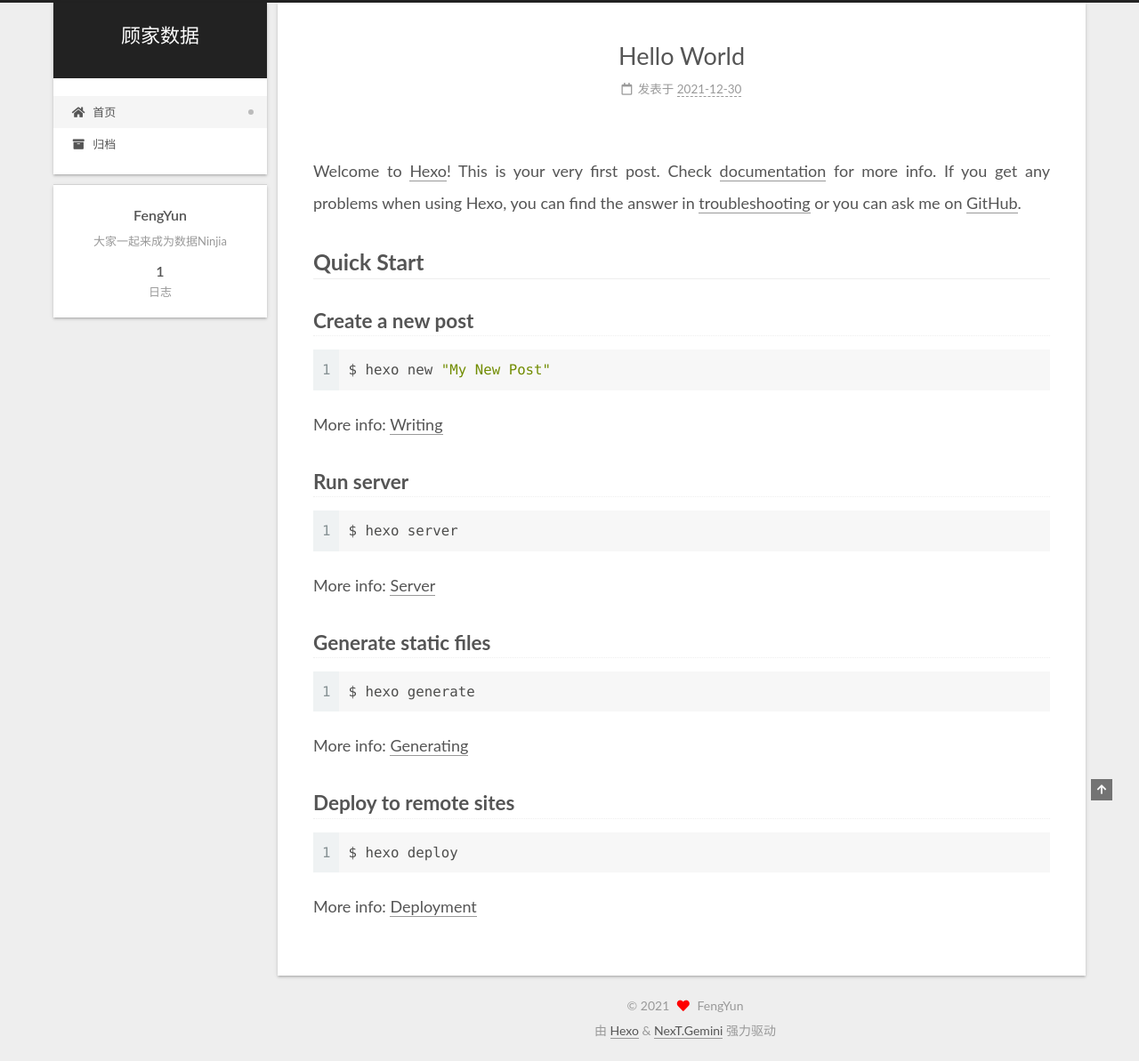
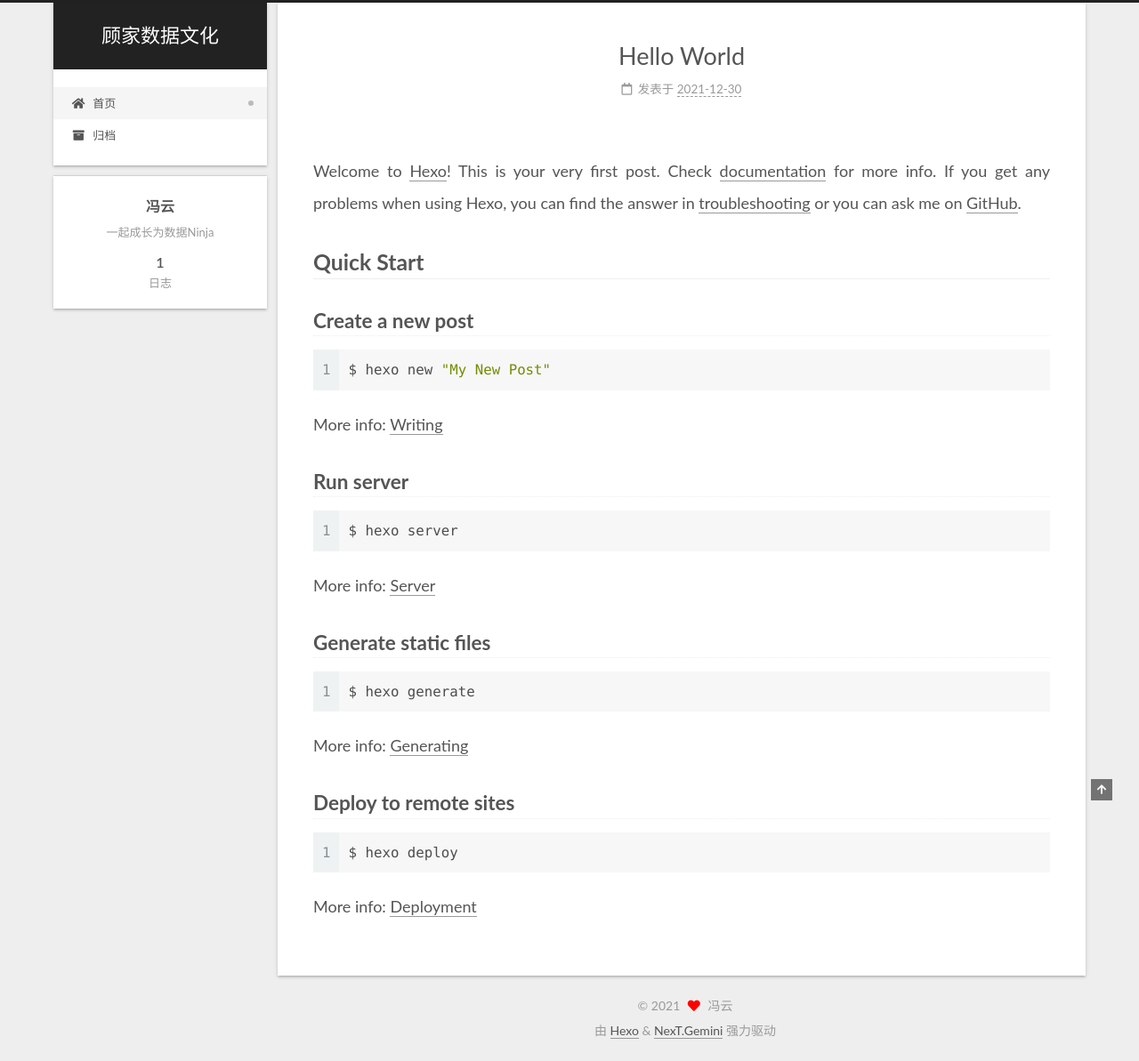
Before and after one commit to FyPerson/FyPerson.github.io, a plain HTML site: page index.html in a window 1280 px wide. Shown: the whole page at 89% size. Drawn offline with Linux system fonts and the light colour scheme.

Commit message:
Site updated: 2021-12-31 13:43:26

```diff
--- a/css/main.css
+++ b/css/main.css
@@ -1168,7 +1168,7 @@ pre .javascript .function {
 }
 .links-of-author a::before,
 .links-of-author span.exturl::before {
-  background: #ecd1ff;
+  background: #17fff7;
   border-radius: 50%;
   content: ' ';
   display: inline-block;
--- a/index.html
+++ b/index.html
@@ -20,14 +20,14 @@
     var CONFIG = {"hostname":"example.com","root":"/","scheme":"Gemini","version":"7.8.0","exturl":false,"sidebar":{"position":"left","display":"post","padding":18,"offset":12,"onmobile":false},"copycode":{"enable":false,"show_result":false,"style":null},"back2top":{"enable":true,"sidebar":false,"scrollpercent":false},"bookmark":{"enable":false,"color":"#222","save":"auto"},"fancybox":false,"mediumzoom":false,"lazyload":false,"pangu":false,"comments":{"style":"tabs","active":null,"storage":true,"lazyload":false,"nav":null},"algolia":{"hits":{"per_page":10},"labels":{"input_placeholder":"Search for Posts","hits_empty":"We didn't find any results for the search: ${query}","hits_stats":"${hits} results found in ${time} ms"}},"localsearch":{"enable":false,"trigger":"auto","top_n_per_article":1,"unescape":false,"preload":false},"motion":{"enable":true,"async":false,"transition":{"post_block":"fadeIn","post_header":"slideDownIn","post_body":"slideDownIn","coll_header":"slideLeftIn","sidebar":"slideUpIn"}}};
   </script>
 
-  <meta name="description" content="大家一起来成为数据Ninjia">
+  <meta name="description" content="一起成长为数据Ninja">
 <meta property="og:type" content="website">
-<meta property="og:title" content="顾家数据">
+<meta property="og:title" content="顾家数据文化">
 <meta property="og:url" content="http://example.com/index.html">
-<meta property="og:site_name" content="顾家数据">
-<meta property="og:description" content="大家一起来成为数据Ninjia">
+<meta property="og:site_name" content="顾家数据文化">
+<meta property="og:description" content="一起成长为数据Ninja">
 <meta property="og:locale" content="zh_CN">
-<meta property="article:author" content="FengYun">
+<meta property="article:author" content="冯云">
 <meta name="twitter:card" content="summary">
 
 <link rel="canonical" href="http://example.com/">
@@ -43,7 +43,7 @@
   };
 </script>
 
-  <title>顾家数据</title>
+  <title>顾家数据文化</title>
 
 
 
@@ -94,10 +94,9 @@
 
     <a href="/" class="brand" rel="start">
       <span class="logo-line-before"><i></i></span>
-      <h1 class="site-title">顾家数据</h1>
+      <h1 class="site-title">顾家数据文化</h1>
       <span class="logo-line-after"><i></i></span>
     </a>
-      <p class="site-subtitle" itemprop="description"> </p>
   </div>
 
   <div class="site-nav-right">
@@ -152,12 +151,12 @@
 
     <span hidden itemprop="author" itemscope itemtype="http://schema.org/Person">
       <meta itemprop="image" content="/images/avatar.gif">
-      <meta itemprop="name" content="FengYun">
-      <meta itemprop="description" content="大家一起来成为数据Ninjia">
+      <meta itemprop="name" content="冯云">
+      <meta itemprop="description" content="一起成长为数据Ninja">
     </span>
 
     <span hidden itemprop="publisher" itemscope itemtype="http://schema.org/Organization">
-      <meta itemprop="name" content="顾家数据">
+      <meta itemprop="name" content="顾家数据文化">
     </span>
       <header class="post-header">
         <h2 class="post-title" itemprop="name headline">
@@ -272,8 +271,8 @@
 
       <div class="site-overview-wrap sidebar-panel">
         <div class="site-author motion-element" itemprop="author" itemscope itemtype="http://schema.org/Person">
-  <p class="site-author-name" itemprop="name">FengYun</p>
-  <div class="site-description" itemprop="description">大家一起来成为数据Ninjia</div>
+  <p class="site-author-name" itemprop="name">冯云</p>
+  <div class="site-description" itemprop="description">一起成长为数据Ninja</div>
 </div>
 <div class="site-state-wrap motion-element">
   <nav class="site-state">
@@ -312,7 +311,7 @@
   <span class="with-love">
     <i class="fa fa-heart"></i>
   </span>
-  <span class="author" itemprop="copyrightHolder">FengYun</span>
+  <span class="author" itemprop="copyrightHolder">冯云</span>
 </div>
   <div class="powered-by">由 <a href="https://hexo.io/" class="theme-link" rel="noopener" target="_blank">Hexo</a> & <a href="https://theme-next.org/" class="theme-link" rel="noopener" target="_blank">NexT.Gemini</a> 强力驱动
   </div>
```
Also changed, not shown: 2021/12/30/hello-world/index.html (+10 -11 lines), archives/2021/12/index.html (+10 -11 lines), archives/2021/index.html (+10 -11 lines), archives/index.html (+10 -11 lines).
